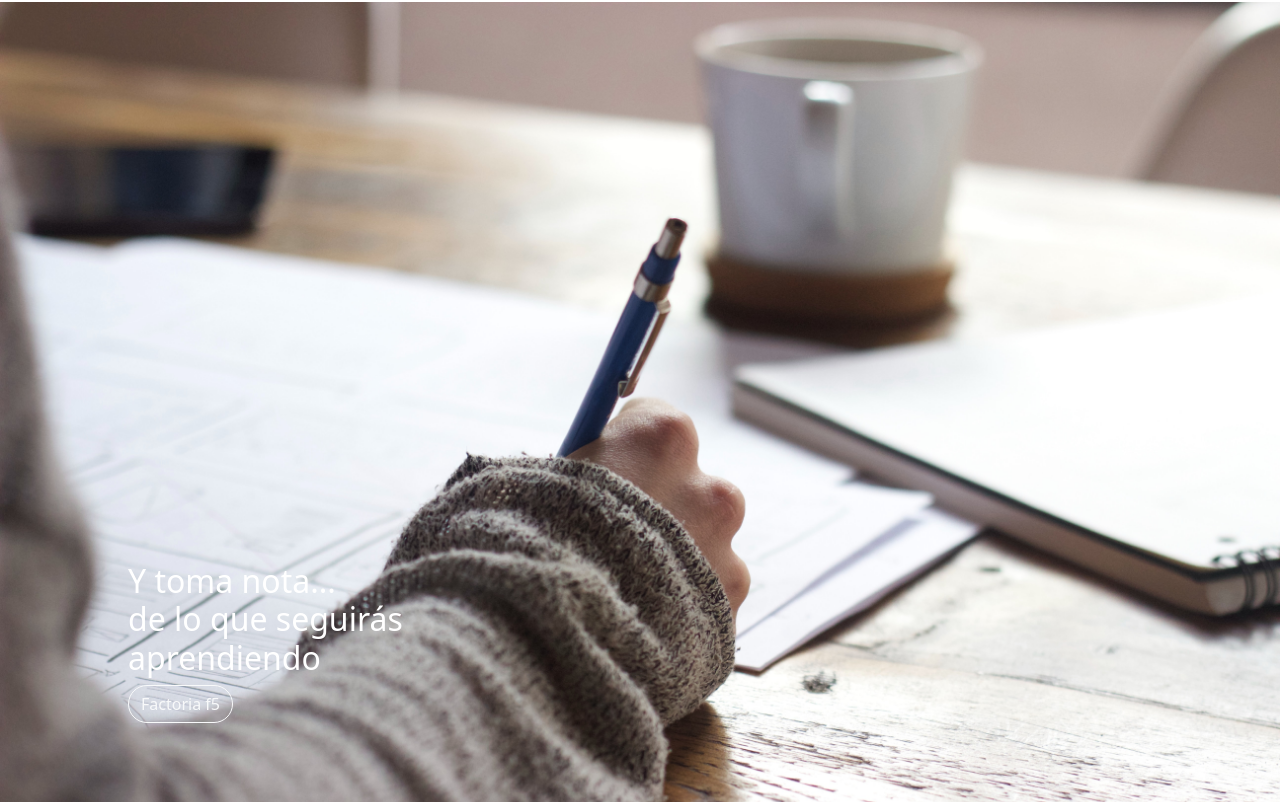
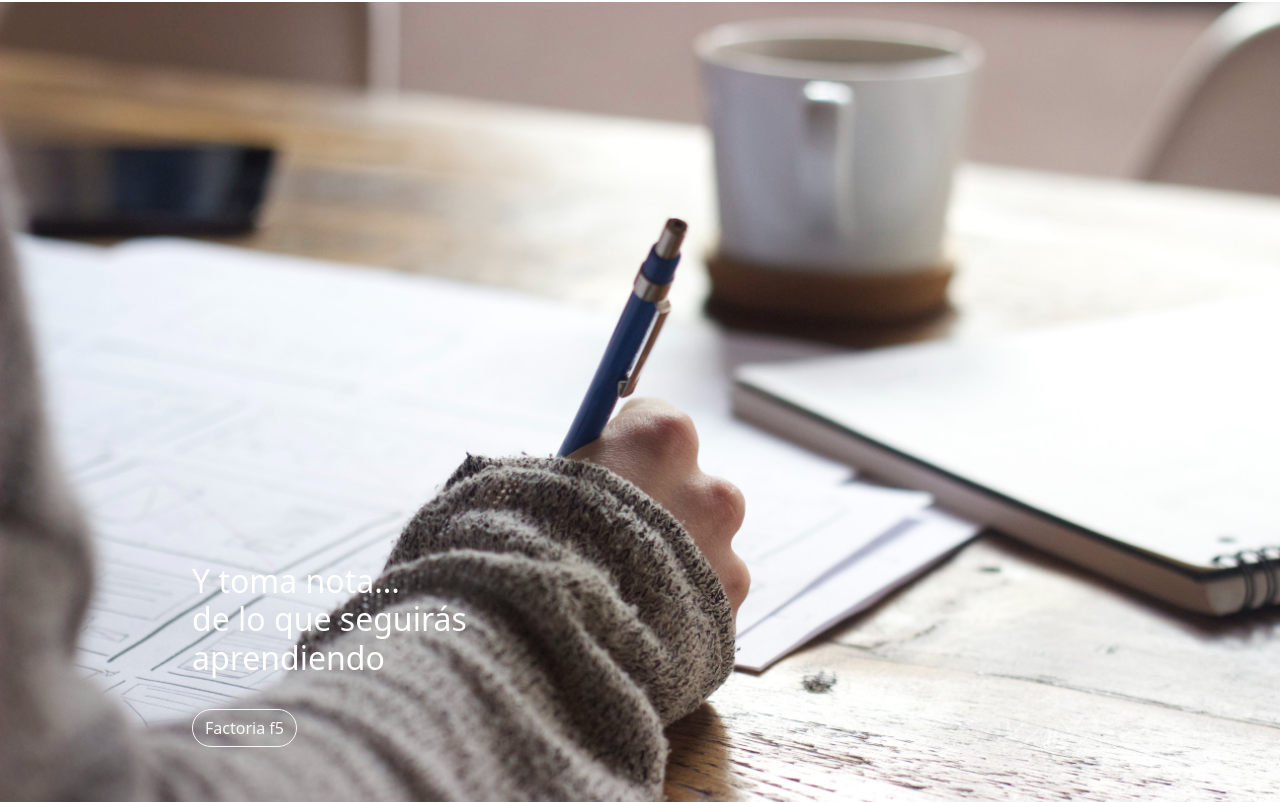
Before and after one commit to Dianab177/replicado2, a website: page index.html in a window 1280 px wide. Shown: the part 818-1620 px from the top of the page. Drawn offline with nearby package versions, Linux system fonts and the light colour scheme.

Commit message:
banner 2 update

```diff
--- a/assets/sass/style.scss
+++ b/assets/sass/style.scss
@@ -70,7 +70,7 @@ body{
 
   }
   .content-banner2{
-    margin: 70vh 0 0 10vw;
+    margin: 70vh 0 0 15vw;
   }
   .phone {
     height: 500px;
--- a/index.html
+++ b/index.html
@@ -56,7 +56,7 @@
                     <h2>Y toma nota...<br />
                         de lo que seguirás<br />
                         aprendiendo</h2>
-                    <a class="btn btn-outline-light rounded-pill" href="https://factoriaf5.org/">Factoria f5</a>
+                    <a class="btn btn-outline-light mt-4 rounded-pill" href="https://factoriaf5.org/">Factoria f5</a>
                 </div>
 
             </div>
```
Also changed, not shown: assets/styles/style.css.
